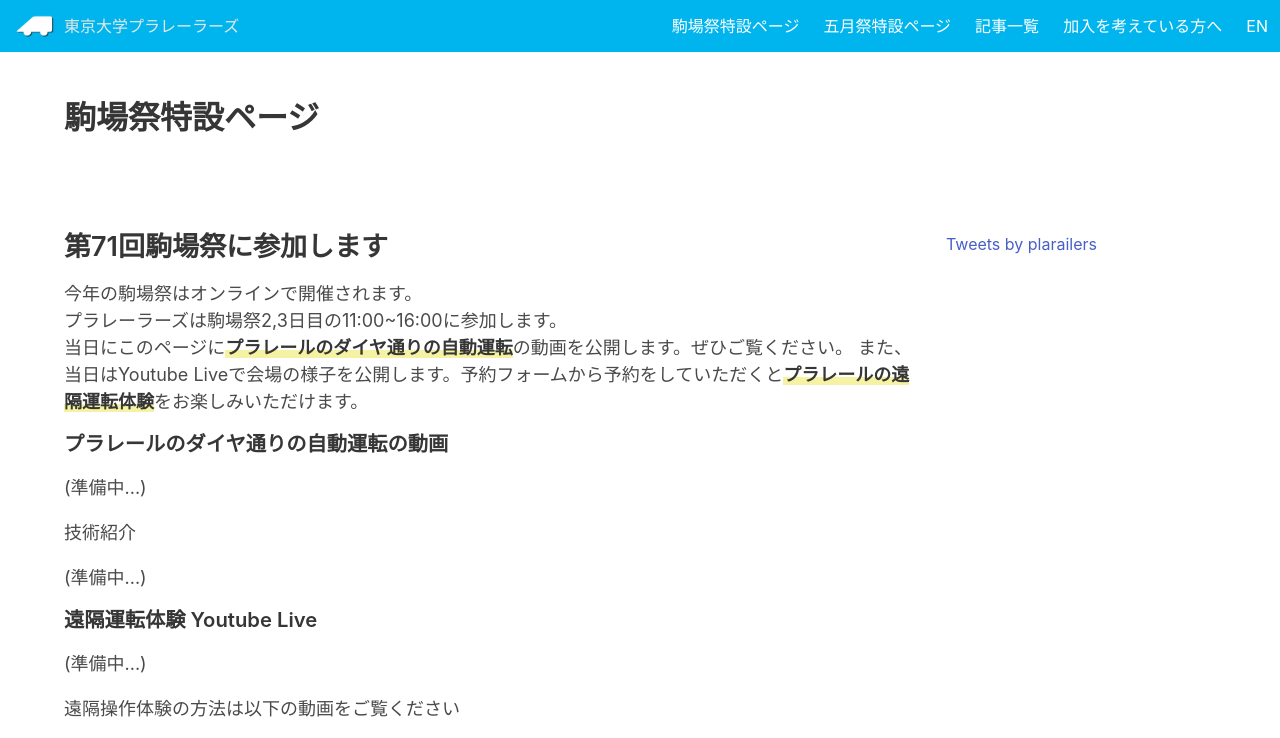
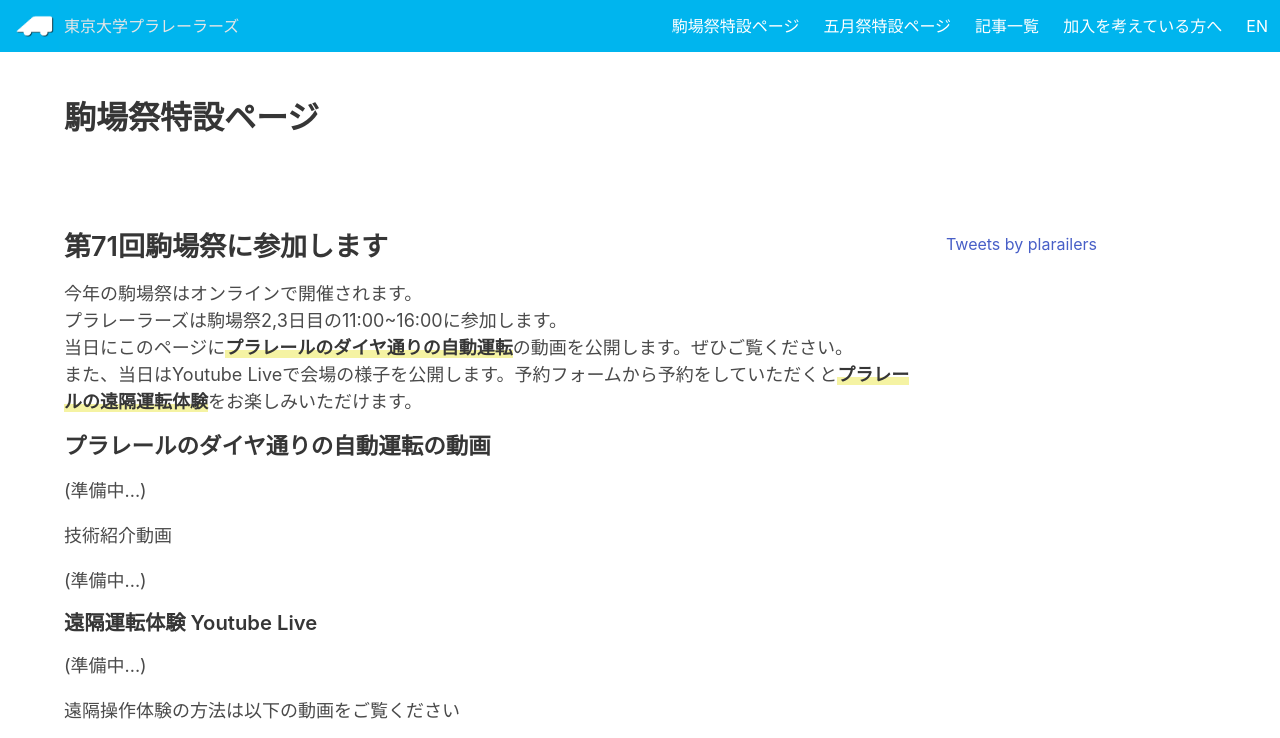
Before and after one commit to plarailers/plarailers.github.io, a Jekyll site: the page built from komabasai/index.html, in a window 1280 px wide and 1400 px high. Shown: the top 738 px of the window. Built offline with Jekyll 4.4.1, drawn with Linux system fonts in a browser that asks for light colours; nearby versions of some CDN libraries; comment, search, counter and statistics services are not loaded; some of the changed text lies outside the part shown; grey boxes are pictures that could not be loaded.

Commit message:
Update index.html

```diff
--- a/komabasai/index.html
+++ b/komabasai/index.html
@@ -8,7 +8,7 @@
 <p>
     今年の駒場祭はオンラインで開催されます。<br>
     プラレーラーズは駒場祭2,3日目の11:00~16:00に参加します。<br>
-    当日にこのページに<strong>プラレールのダイヤ通りの自動運転</strong>の動画を公開します。ぜひご覧ください。
+    当日にこのページに<strong>プラレールのダイヤ通りの自動運転</strong>の動画を公開します。ぜひご覧ください。<br>
     また、当日はYoutube Liveで会場の様子を公開します。予約フォームから予約をしていただくと<strong>プラレールの遠隔運転体験</strong>をお楽しみいただけます。
 </p>
 
@@ -16,9 +16,9 @@
     <a href="https://wayo11.github.io/platotype/" class="button is-warning is-two-thirds is-medium">プラレール遠隔操作体験を申し込む</a>
 </p>-->
 
-<h5>プラレールのダイヤ通りの自動運転の動画</h5>
+<h4>プラレールのダイヤ通りの自動運転の動画</h4>
 <p>(準備中...)</p>
-<p>技術紹介</p>
+<p>技術紹介動画</p>
 <p>(準備中...)</p>
 
 <h5>遠隔運転体験 Youtube Live</h5>
```
Also changed, not shown: other parts of komabasai/index.html (+2 -1 lines).
